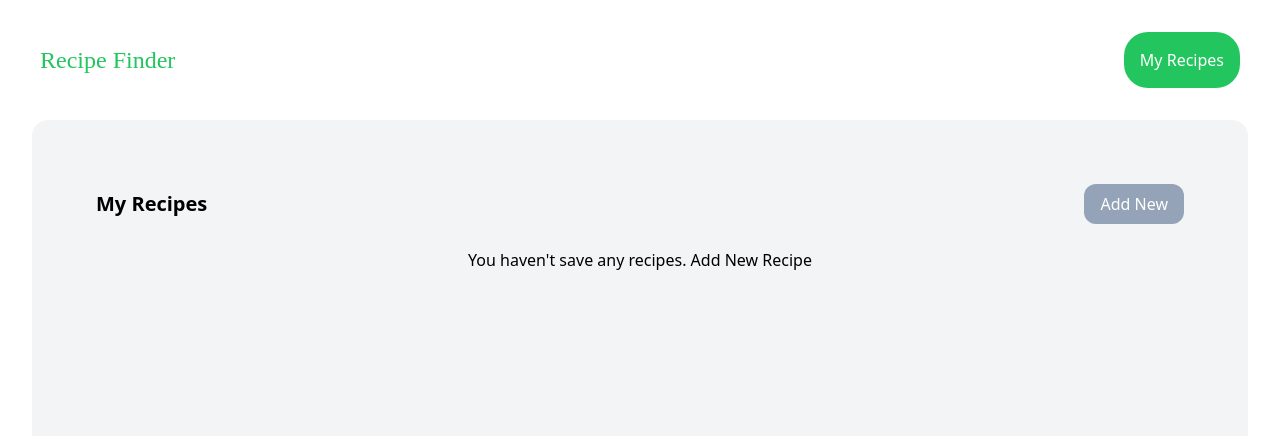
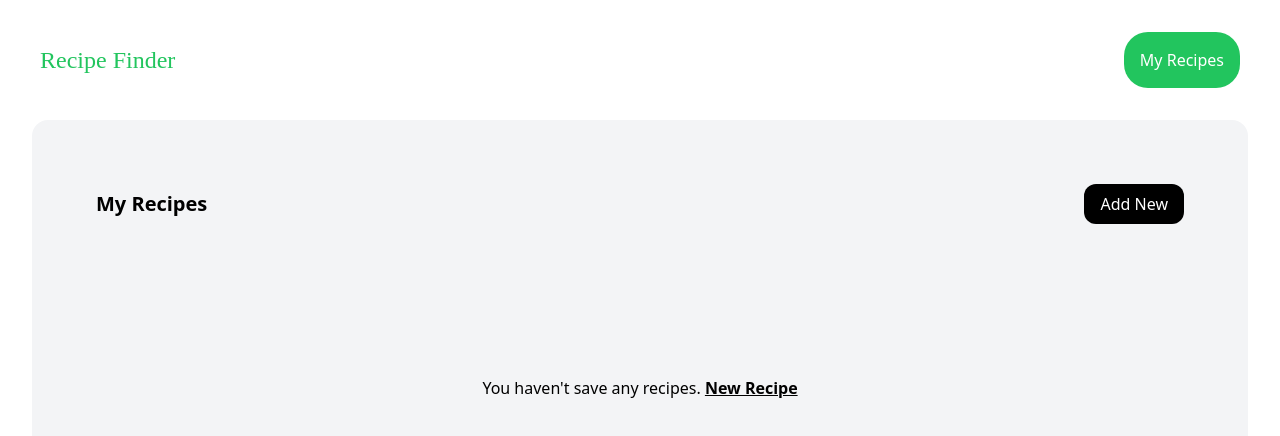
Before and after one commit to Sujentamang/-Recipe-Finder, an Angular app: page /profile in a window 1280 px wide. Shown: the top 436 px of the page. Built offline with nearby package versions, Linux system fonts and the light colour scheme; a web font is replaced by a local one.

Commit message:
Updated Ui

```diff
--- a/src/app/pages/profile/profile.component.html
+++ b/src/app/pages/profile/profile.component.html
@@ -5,7 +5,7 @@
       <h3 class="font-bold text-xl">My Recipes</h3>
       <button
         (click)="showDialog()"
-        class="bg-slate-400 px-4 py-2 rounded-xl text-white"
+        class="bg-black px-4 py-2 rounded-xl text-white"
       >
         Add New
       </button>
@@ -53,7 +53,7 @@
           <div class="flex flex-col mb-4">
             <label
               class="block text-gray-700 text-base font-normal mb-2"
-              for="title"
+              for="types"
               >Types</label
             >
             <input
@@ -92,13 +92,22 @@
               placeholder="Instructions"
             ></textarea>
           </div>
-          <div class="">
+          <div>
+            @if (recipeObj.id == 0) {
             <button
               class="bg-green-500 py-2 px-6 text-white rounded-xl hover:bg-green-800"
               (click)="save()"
             >
               Save
             </button>
+            } @else {
+            <button
+              class="bg-green-500 py-2 px-6 text-white rounded-xl hover:bg-green-800"
+              (click)="update()"
+            >
+              Update
+            </button>
+            }
           </div>
         </div>
       </div>
@@ -135,7 +144,6 @@
           </button>
           <button
             class="bg-red-500 py-2 px-4 rounded-xl text-white hover:bg-red-700"
-            (click)="onDelete(item)"
           >
             Delete
           </button>
@@ -143,8 +151,16 @@
       </div>
     </div>
     } } @else {
-    <div class="flex align-middle justify-center h-36">
-      <p>You haven't save any recipes. Add New Recipe</p>
+    <div class="flex align-middle justify-center py-32">
+      <p>
+        You haven't save any recipes.
+        <span
+          class="font-semibold underline cursor-pointer"
+          (click)="showDialog()"
+        >
+          New Recipe
+        </span>
+      </p>
     </div>
     }
   </div>
--- a/src/app/pages/profile/profile.component.ts
+++ b/src/app/pages/profile/profile.component.ts
@@ -18,12 +18,14 @@ export class ProfileComponent implements OnInit {
       this.recipeList = JSON.parse(localData);
     }
   }
+  isVisual = false;
   showDialog() {
     const dialog = document.getElementById('dialog');
     dialog?.classList.remove('hidden');
     dialog?.classList.add('flex');
   }
   hideDialog() {
+    this.isVisual = true;
     const dialog = document.getElementById('dialog');
     dialog?.classList.add('hidden');
     dialog?.classList.remove('flex');
@@ -41,13 +43,43 @@ export class ProfileComponent implements OnInit {
       localStorage.setItem('RecipeFinder', JSON.stringify(newArr));
     }
   }
+
   onEdit(item: RecipesDetails) {
     this.recipeObj = item;
     this.showDialog();
   }
-  onDelete(item: RecipesDetails) {}
+  update() {
+    const currentRecord = this.recipeList.find(
+      (m) => m.id === this.recipeObj.id
+    );
+    if (currentRecord != undefined) {
+      currentRecord.title = this.recipeObj.title;
+      currentRecord.types = this.recipeObj.types;
+      currentRecord.ingredients = this.recipeObj.ingredients;
+      currentRecord.instructions = this.recipeObj.instructions;
+    }
+    localStorage.setItem('RecipeFinder', JSON.stringify(this.recipeObj));
+  }
+  // onDelete(id: number) {
+  //   const isDelete = confirm('Are you sure want to delete');
+  //   if (isDelete) {
+  //     const currentRecord = this.recipeList.findIndex((e) => e.id === id);
+  //     if (currentRecord !== -1) {
+  //       this.recipeList.shift();
+  //       localStorage.setItem('RecipeFinder', JSON.stringify(this.recipeObj));
+  //     } else {
+  //       console.error('Item to delete not found in recipeList');
+  //     }
+  //   }
+  //     // for (let i = 0; i < this.recipeList.length; i++) {
+  //     //   if (this.recipeList[i].id == id) {
+  //     //     this.recipeList.splice(i, 1);
+  //     //   }
+  //     // }
+  //     localStorage.setItem('RecipeFinder', JSON.stringify(this.recipeObj));
+  //   }
+  // }
 }
-
 export class RecipesDetails {
   id: number;
   title: string;
```
